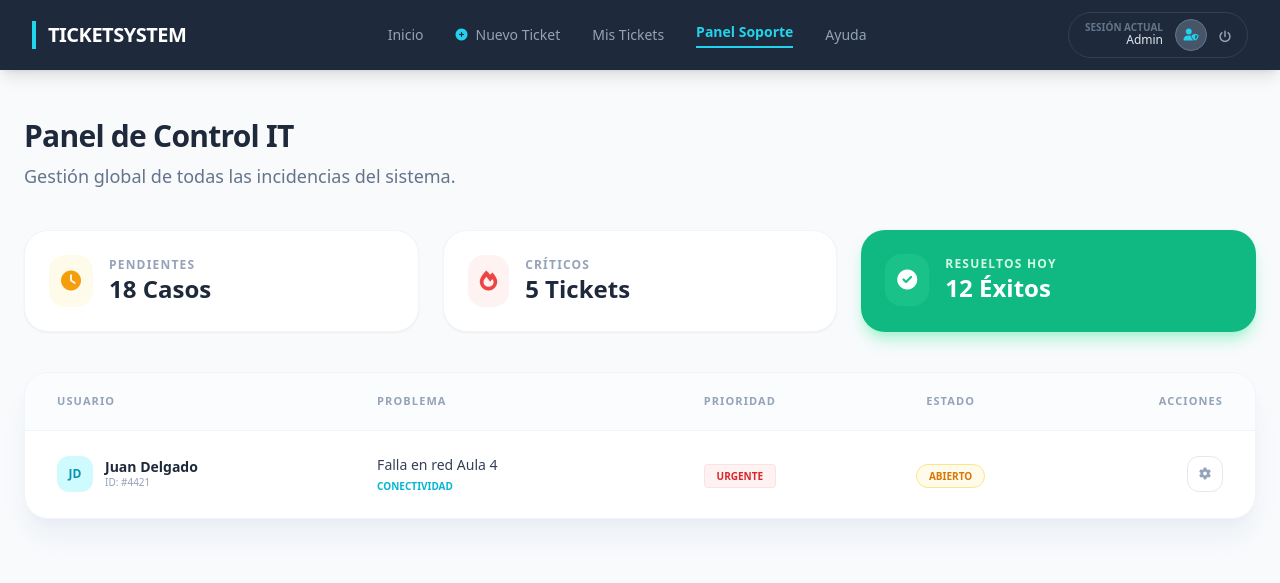
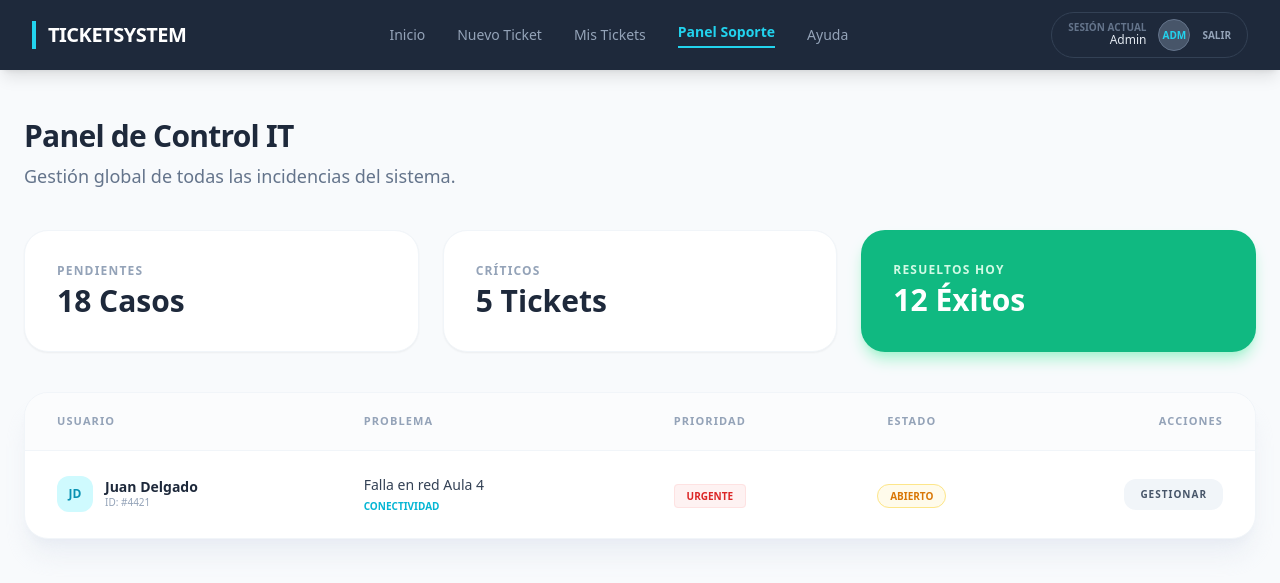
Before and after one commit to Ferrrnando123/sistema-de-ticketes, a PHP site: page /Views/panelsoporte.php in a window 1280 px wide. Shown: the top 583 px of the page. Run offline with PHP 8.4, Linux system fonts and the light colour scheme; some libraries are stand-ins or nearby versions.

Commit message:
Actuiazlizacion pagina de soporte

```diff
--- a/Views/panelsoporte.php
+++ b/Views/panelsoporte.php
@@ -5,7 +5,6 @@
     <meta name="viewport" content="width=device-width, initial-scale=1.0">
     <title>Panel de Soporte - TicketSystem</title>
     <script src="https://cdn.tailwindcss.com"></script>
-    <link rel="stylesheet" href="https://cdnjs.cloudflare.com/ajax/libs/font-awesome/6.0.0/css/all.min.css">
 </head>
 <body class="bg-[#f8fafc] font-sans text-slate-900">
 
@@ -17,16 +16,9 @@
 
             <div class="hidden md:flex space-x-8 items-center text-sm">
                 <a href="index.php?action=dashboard" class="text-slate-400 hover:text-white transition">Inicio</a>
-
-                <a href="index.php?action=nuevo-ticket" class="text-slate-400 hover:text-white transition flex items-center gap-2">
-                    <i class="fas fa-plus-circle text-cyan-400 text-xs"></i>
-                    Nuevo Ticket
-                </a>
-
+                <a href="index.php?action=nuevo-ticket" class="text-slate-400 hover:text-white transition">Nuevo Ticket</a>
                 <a href="index.php?action=mis-tickets" class="text-slate-400 hover:text-white transition">Mis Tickets</a>
-
                 <a href="index.php?action=panel-soporte" class="text-cyan-400 font-semibold border-b-2 border-cyan-400 pb-1">Panel Soporte</a>
-
                 <a href="#" class="text-slate-400 hover:text-white transition">Ayuda</a>
             </div>
 
@@ -36,10 +28,10 @@
                     <p class="text-xs font-medium text-slate-200"><?php echo $_SESSION['nombre'] ?? 'Admin'; ?></p>
                 </div>
                 <div class="w-8 h-8 bg-slate-600 rounded-full flex items-center justify-center border border-slate-500">
-                    <i class="fas fa-user-shield text-xs text-cyan-400"></i>
+                    <span class="text-[10px] font-bold text-cyan-400">ADM</span>
                 </div>
-                <a href="index.php?action=logout" class="text-slate-400 hover:text-red-400 ml-2 transition">
-                    <i class="fas fa-power-off text-xs"></i>
+                <a href="index.php?action=logout" class="text-slate-400 hover:text-red-400 ml-2 transition text-[10px] font-bold uppercase">
+                    Salir
                 </a>
             </div>
         </div>
@@ -53,32 +45,19 @@
         </div>
 
         <div class="grid grid-cols-1 md:grid-cols-3 gap-6 mb-10">
-            <div class="bg-white p-6 rounded-3xl shadow-sm border border-slate-100">
-                <div class="flex items-center gap-4">
-                    <div class="bg-amber-50 text-amber-500 p-3 rounded-2xl"><i class="fas fa-clock text-xl"></i></div>
-                    <div>
-                        <p class="text-slate-400 text-xs font-bold uppercase tracking-widest">Pendientes</p>
-                        <p class="text-2xl font-black text-slate-800">18 Casos</p>
-                    </div>
-                </div>
+            <div class="bg-white p-8 rounded-3xl shadow-sm border border-slate-100">
+                <p class="text-slate-400 text-xs font-bold uppercase tracking-widest mb-1">Pendientes</p>
+                <p class="text-3xl font-black text-slate-800">18 Casos</p>
             </div>
-            <div class="bg-white p-6 rounded-3xl shadow-sm border border-slate-100">
-                <div class="flex items-center gap-4">
-                    <div class="bg-red-50 text-red-500 p-3 rounded-2xl"><i class="fas fa-fire text-xl"></i></div>
-                    <div>
-                        <p class="text-slate-400 text-xs font-bold uppercase tracking-widest">Críticos</p>
-                        <p class="text-2xl font-black text-slate-800">5 Tickets</p>
-                    </div>
-                </div>
+
+            <div class="bg-white p-8 rounded-3xl shadow-sm border border-slate-100">
+                <p class="text-slate-400 text-xs font-bold uppercase tracking-widest mb-1">Críticos</p>
+                <p class="text-3xl font-black text-slate-800">5 Tickets</p>
             </div>
-            <div class="bg-emerald-500 p-6 rounded-3xl shadow-lg shadow-emerald-200 text-white">
-                <div class="flex items-center gap-4">
-                    <div class="bg-emerald-400/30 p-3 rounded-2xl"><i class="fas fa-check-circle text-xl"></i></div>
-                    <div>
-                        <p class="text-emerald-100 text-xs font-bold uppercase tracking-widest">Resueltos Hoy</p>
-                        <p class="text-2xl font-black">12 Éxitos</p>
-                    </div>
-                </div>
+
+            <div class="bg-emerald-500 p-8 rounded-3xl shadow-lg shadow-emerald-200 text-white">
+                <p class="text-emerald-100 text-xs font-bold uppercase tracking-widest mb-1">Resueltos Hoy</p>
+                <p class="text-3xl font-black">12 Éxitos</p>
             </div>
         </div>
 
@@ -118,11 +97,9 @@
                                 <span class="px-3 py-1 rounded-full text-[10px] font-black uppercase bg-amber-50 text-amber-600 border border-amber-200">Abierto</span>
                             </td>
                             <td class="px-8 py-6 text-right">
-                                <div class="flex justify-end gap-2">
-                                    <button title="Gestionar" class="h-9 w-9 flex items-center justify-center rounded-xl bg-white border border-slate-200 text-slate-400 hover:text-cyan-600 hover:border-cyan-200 hover:shadow-sm transition-all">
-                                        <i class="fas fa-cog text-xs"></i>
-                                    </button>
-                                </div>
+                                <button class="px-4 py-2 rounded-xl bg-slate-100 text-slate-600 hover:bg-cyan-500 hover:text-white transition-all text-[10px] font-bold uppercase tracking-widest">
+                                    Gestionar
+                                </button>
                             </td>
                         </tr>
                     </tbody>
```
